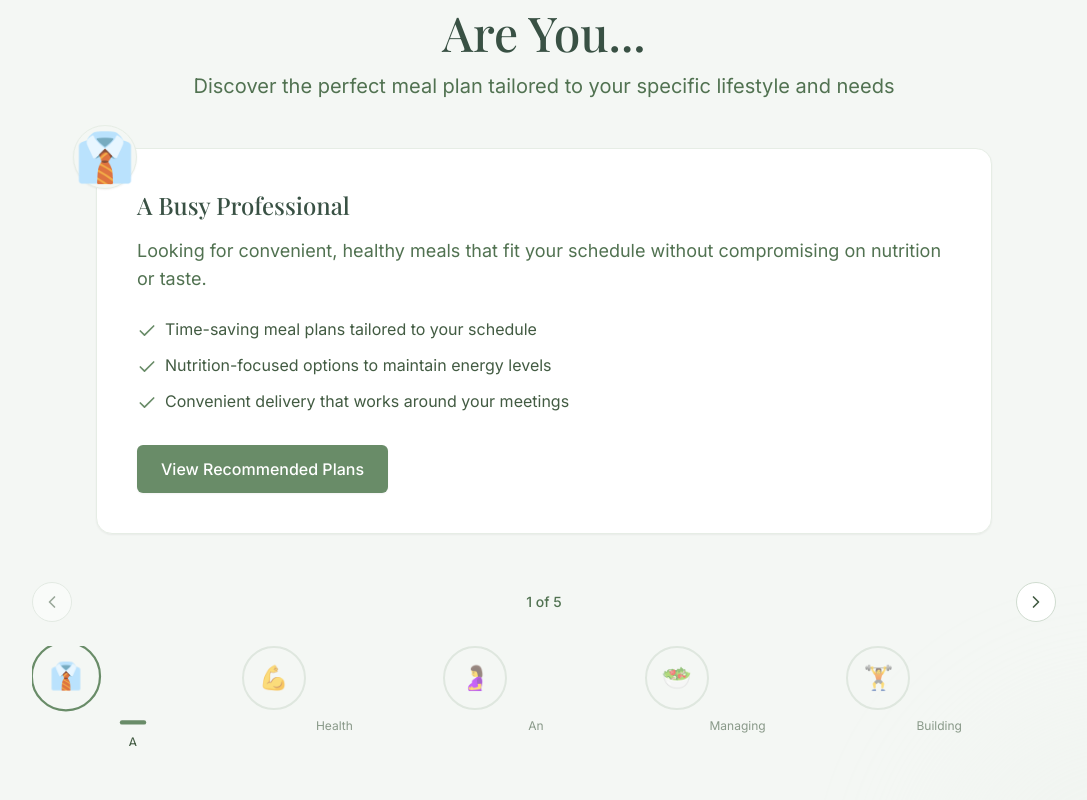
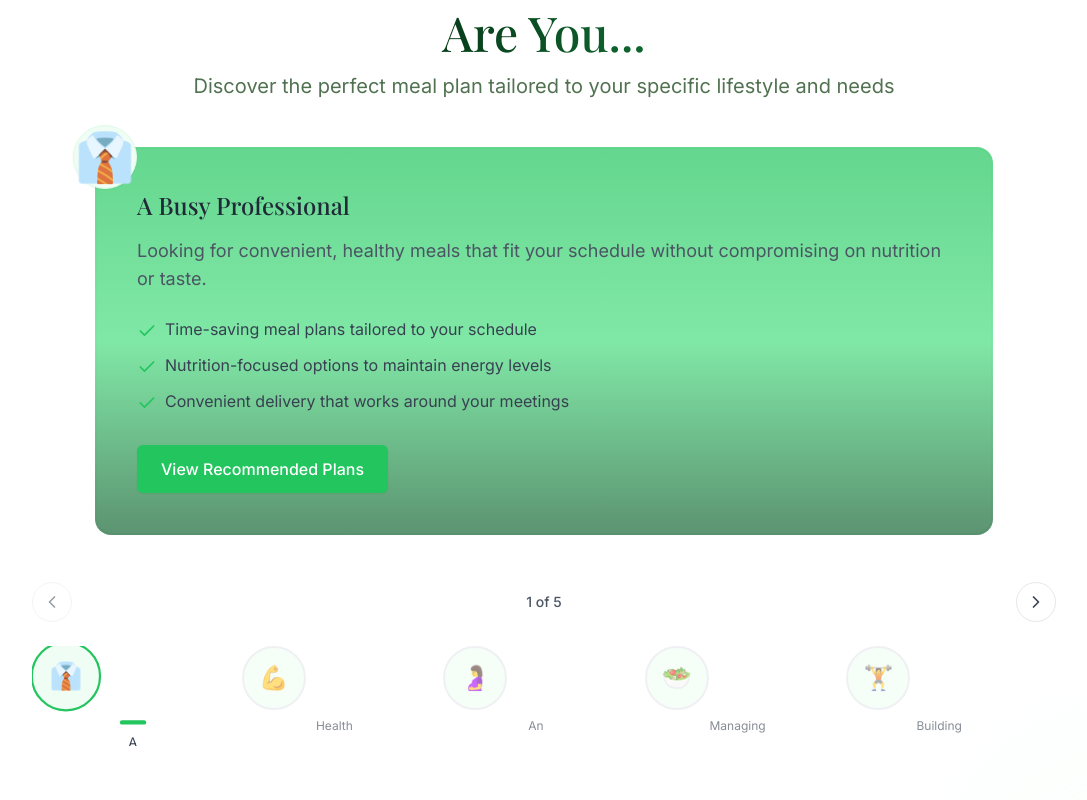
Before and after one commit to Satish1230/greenplate-delights, a React (Vite) app: page / in a window 1280 px wide. Shown: the part 2280-3080 px from the top of the page, without its empty margins (96-1183 px from the left). Built offline with nearby package versions, Linux system fonts and the light colour scheme; a web font is replaced by a local one.

Commit message:
Refactor: Apply color changes to AreYouSection component
Apply the same design and content, only changing the colors.

```diff
--- a/src/components/AreYouSection.tsx
+++ b/src/components/AreYouSection.tsx
@@ -114,17 +114,17 @@ const AreYouSection = () => {
   }, [initialRender]);
 
   return (
-    <section id="are-you" className="py-20 md:py-28 bg-sage-50 relative overflow-hidden">
+    <section id="are-you" className="py-20 md:py-28 bg-white relative overflow-hidden">
       {/* Decorative elements */}
-      <div className="absolute top-0 left-0 w-64 h-64 bg-sage-100 rounded-full opacity-20 blur-3xl transform -translate-x-1/2 -translate-y-1/2"></div>
-      <div className="absolute bottom-0 right-0 w-96 h-96 bg-sage-100 rounded-full opacity-20 blur-3xl transform translate-x-1/3 translate-y-1/3"></div>
+      <div className="absolute top-0 left-0 w-64 h-64 bg-green-50 rounded-full opacity-20 blur-3xl transform -translate-x-1/2 -translate-y-1/2"></div>
+      <div className="absolute bottom-0 right-0 w-96 h-96 bg-green-50 rounded-full opacity-20 blur-3xl transform translate-x-1/3 translate-y-1/3"></div>
 
       <div ref={ref} className="section-container relative z-10">
         <div className="text-center max-w-3xl mx-auto mb-12">
-          <span className={`inline-block px-4 py-1.5 bg-sage-100 text-sage-700 rounded-full text-sm font-medium mb-4 transition-all duration-700 ease-out ${isInView ? 'opacity-100' : 'opacity-0'}`}>
+          <span className={`inline-block px-4 py-1.5 bg-green-100 text-green-700 rounded-full text-sm font-medium mb-4 transition-all duration-700 ease-out ${isInView ? 'opacity-100' : 'opacity-0'}`}>
             Find Your Fit
           </span>
-          <h2 className={`section-title transition-all duration-700 delay-100 ease-out ${isInView ? 'opacity-100' : 'opacity-0'}`}>
+          <h2 className={`section-title transition-all duration-700 delay-100 ease-out ${isInView ? 'opacity-100' : 'opacity-0'} text-transparent bg-clip-text bg-gradient-to-r from-black to-green-600`}>
             Are You...
           </h2>
           <p className={`section-subtitle mx-auto transition-all duration-700 delay-200 ease-out ${isInView ? 'opacity-100' : 'opacity-0'}`}>
@@ -135,33 +135,36 @@ const AreYouSection = () => {
         <div className={`max-w-5xl mx-auto transition-all duration-1000 ease-out ${isInView ? 'opacity-100' : 'opacity-0'}`}>
           <div className="relative flex flex-col items-center">
             {/* Main category card */}
-            <div className={`bg-white rounded-2xl p-8 md:p-10 shadow-sm border border-sage-100 relative z-10 w-full max-w-4xl ${transitionClass}`}>
+            <div className={`bg-white rounded-2xl p-8 md:p-10 shadow-sm border border-gray-100 relative z-10 w-full max-w-4xl ${transitionClass}`}>
+              {/* Card border gradient */}
+              <div className="absolute -inset-[2px] bg-gradient-to-b from-green-500 via-green-400 to-green-800 rounded-2xl -z-10 opacity-70"></div>
+
               {/* Large icon display */}
-              <div className="absolute -top-6 -left-6 text-5xl bg-sage-50 w-16 h-16 rounded-full flex items-center justify-center border border-sage-100 shadow-sm">
+              <div className="absolute -top-6 -left-6 text-5xl bg-green-50 w-16 h-16 rounded-full flex items-center justify-center border border-green-100 shadow-sm">
                 {categories[selectedIndex].icon}
               </div>
 
               <div className="flex flex-col md:flex-row gap-6 md:gap-10 items-start">
                 <div className="flex-1">
-                  <h3 className="text-2xl font-serif font-medium text-sage-800 mb-4">
+                  <h3 className="text-2xl font-serif font-medium text-gray-800 mb-4">
                     {categories[selectedIndex].title}
                   </h3>
 
-                  <p className="text-lg text-sage-600 mb-6">
+                  <p className="text-lg text-gray-600 mb-6">
                     {categories[selectedIndex].description}
                   </p>
 
                   <div className="space-y-3">
                     {categories[selectedIndex].benefits.map((benefit, i) => (
                       <div key={i} className="flex items-start gap-2">
-                        <Check className="text-sage-500 h-5 w-5 mt-1 shrink-0" />
-                        <span className="text-sage-700">{benefit}</span>
+                        <Check className="text-green-500 h-5 w-5 mt-1 shrink-0" />
+                        <span className="text-gray-700">{benefit}</span>
                       </div>
                     ))}
                   </div>
 
                   <div className="mt-8">
-                    <button className="premium-button">
+                    <button className="bg-green-500 hover:bg-green-600 text-white font-medium py-3 px-6 rounded-md transition-all duration-300 ease-in-out shadow-sm hover:shadow-md">
                       View Recommended Plans
                     </button>
                   </div>
@@ -175,20 +178,20 @@ const AreYouSection = () => {
                 <div className="flex justify-between items-center mb-6">
                   <button
                     onClick={prevCategory}
-                    className={`w-10 h-10 rounded-full bg-white border border-sage-200 hover:border-sage-300 flex items-center justify-center text-sage-700 transition-all ${selectedIndex === 0 ? 'opacity-50 cursor-not-allowed' : 'opacity-100'}`}
+                    className={`w-10 h-10 rounded-full bg-white border border-gray-200 hover:border-green-300 flex items-center justify-center text-gray-700 transition-all ${selectedIndex === 0 ? 'opacity-50 cursor-not-allowed' : 'opacity-100'}`}
                     aria-label="Previous category"
                     disabled={selectedIndex === 0}
                   >
                     <ChevronLeft size={20} />
                   </button>
 
-                  <div className="text-sage-600 text-sm font-medium">
+                  <div className="text-gray-600 text-sm font-medium">
                     {selectedIndex + 1} of {categories.length}
                   </div>
 
                   <button
                     onClick={nextCategory}
-                    className={`w-10 h-10 rounded-full bg-white border border-sage-200 hover:border-sage-300 flex items-center justify-center text-sage-700 transition-all ${selectedIndex === categories.length - 1 ? 'opacity-50 cursor-not-allowed' : 'opacity-100'}`}
+                    className={`w-10 h-10 rounded-full bg-white border border-gray-200 hover:border-green-300 flex items-center justify-center text-gray-700 transition-all ${selectedIndex === categories.length - 1 ? 'opacity-50 cursor-not-allowed' : 'opacity-100'}`}
                     aria-label="Next category"
                     disabled={selectedIndex === categories.length - 1}
                   >
@@ -203,13 +206,13 @@ const AreYouSection = () => {
                         className={`cursor-pointer transition-all duration-200 ${selectedIndex === index ? 'scale-110' : 'opacity-60 hover:opacity-80'}`}
                         onClick={() => handleCategorySelect(index)}
                       >
-                        <div className={`w-16 h-16 rounded-full overflow-hidden border-2 flex items-center justify-center bg-sage-50 text-2xl ${selectedIndex === index ? 'border-sage-500' : 'border-sage-200'}`}>
+                        <div className={`w-16 h-16 rounded-full overflow-hidden border-2 flex items-center justify-center bg-green-50 text-2xl ${selectedIndex === index ? 'border-green-500' : 'border-gray-200'}`}>
                           {item.icon}
                         </div>
                         {selectedIndex === index && (
-                          <div className="h-1 bg-sage-500 mt-2 rounded-full mx-auto w-6"></div>
+                          <div className="h-1 bg-green-500 mt-2 rounded-full mx-auto w-6"></div>
                         )}
-                        <p className="text-xs text-center mt-2 text-sage-700">
+                        <p className="text-xs text-center mt-2 text-gray-700">
                           {item.title.split(' ')[0]}
                         </p>
                       </div>
```
